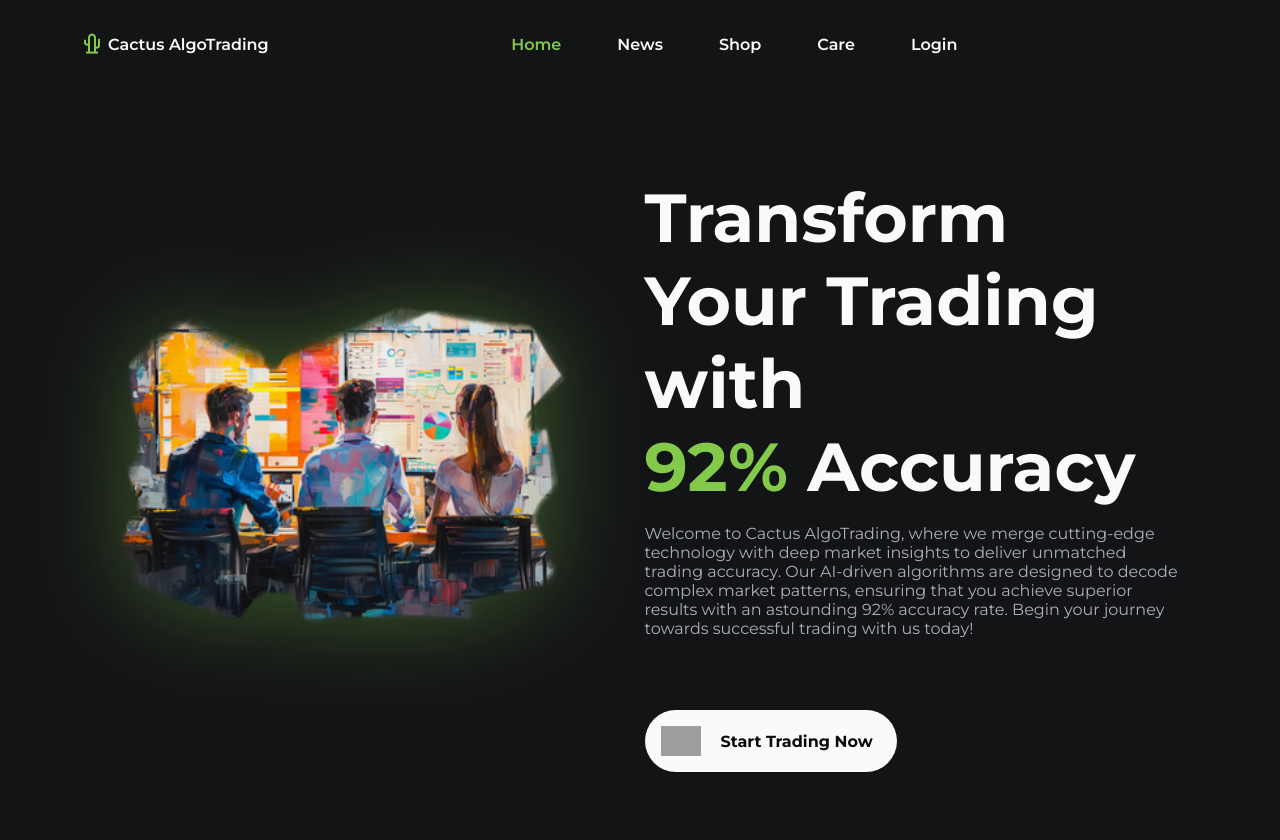
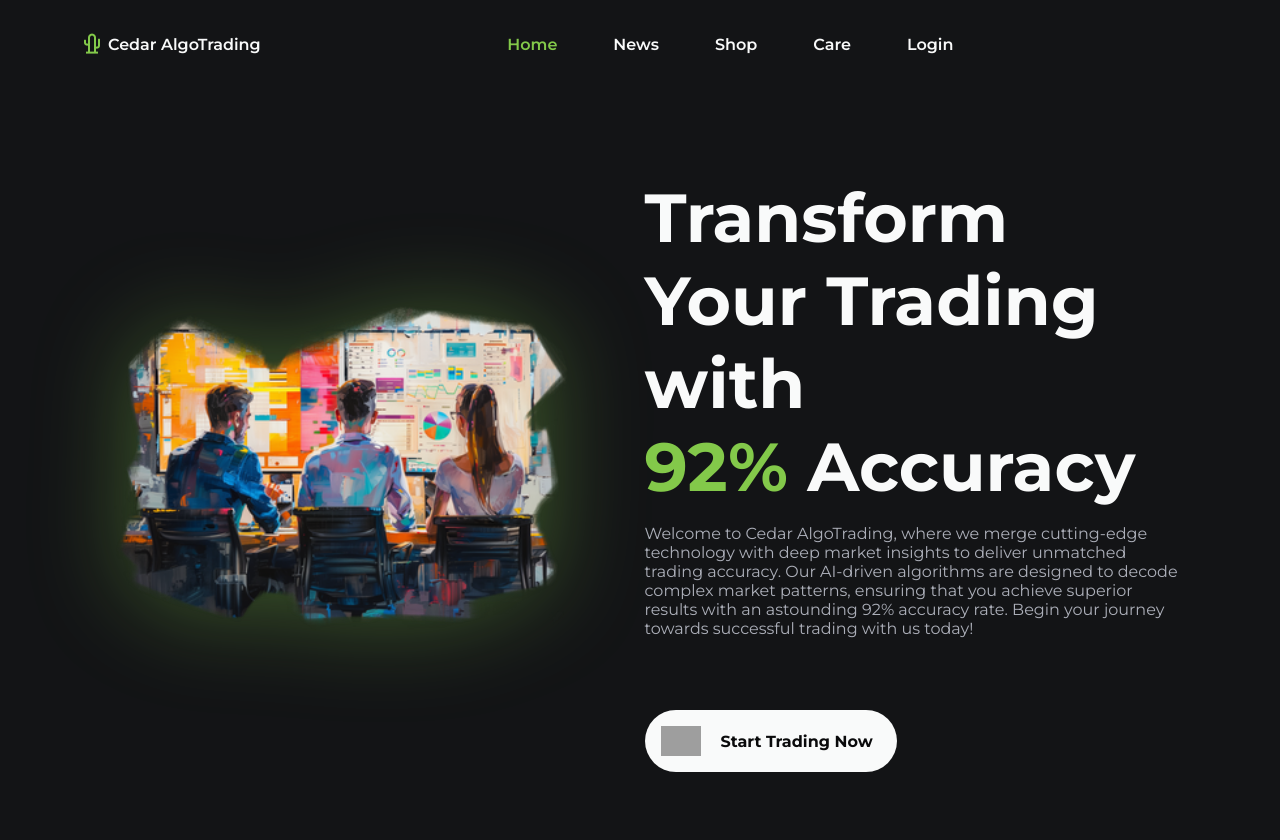
Before and after one commit to Nil-Vaghela/Cedar-Algo, a Flask app: page / in a window 1280 px wide. Shown: the top 840 px of the page. Run offline with Flask 3, Linux system fonts and the light colour scheme; some libraries are stand-ins or nearby versions; grey boxes are pictures that could not be loaded.

Commit message:
New V1.0.0

```diff
--- a/templates/index.html
+++ b/templates/index.html
@@ -13,14 +13,14 @@
       <!--=============== CSS ===============-->
       <link rel="stylesheet" href="static/css/styles.css">
 
-      <title>The Cactus AlgoTrading</title>
+      <title>The Cedar AlgoTrading</title>
    </head>
    <body>
       <!--==================== HEADER ====================-->
       <header class="header" id="header">
          <nav class="nav container">
             <a href="#" class="nav__logo">
-               <i class="ri-cactus-line"></i> Cactus AlgoTrading
+               <i class="ri-cactus-line"></i> Cedar AlgoTrading
             </a>
 
             <div class="nav__menu" id="nav-menu">
@@ -78,7 +78,7 @@
                   </h1>
 
                   <p class="home__description">
-                     Welcome to Cactus AlgoTrading, where we merge cutting-edge technology with deep market insights to deliver unmatched trading accuracy. Our AI-driven algorithms are designed to decode complex market patterns, ensuring that you achieve superior results with an astounding 92% accuracy rate. Begin your journey towards successful trading with us today!
+                     Welcome to Cedar AlgoTrading, where we merge cutting-edge technology with deep market insights to deliver unmatched trading accuracy. Our AI-driven algorithms are designed to decode complex market patterns, ensuring that you achieve superior results with an astounding 92% accuracy rate. Begin your journey towards successful trading with us today!
                   </p>
 
                   <div class="home__buttons">
@@ -105,7 +105,7 @@
                   </h2>
 
                   <p class="new__description">
-                     Embrace the future of trading with Cactus AlgoTrading. Our sophisticated AI algorithms analyze vast amounts of market data in real-time to identify profitable trading opportunities. By leveraging state-of-the-art technologies, we empower traders like you to make informed decisions quickly and efficiently, ensuring that you stay ahead in the fast-paced world of stock trading. Whether you're a seasoned trader or just starting out, our tools are crafted to enhance your trading strategy and increase profitability
+                     Embrace the future of trading with Cedar AlgoTrading. Our sophisticated AI algorithms analyze vast amounts of market data in real-time to identify profitable trading opportunities. By leveraging state-of-the-art technologies, we empower traders like you to make informed decisions quickly and efficiently, ensuring that you stay ahead in the fast-paced world of stock trading. Whether you're a seasoned trader or just starting out, our tools are crafted to enhance your trading strategy and increase profitability
                   </p>
                </div>
 
@@ -297,7 +297,7 @@
          <div class="footer__container container grid">
            <div>
              <a href="#" class="footer__logo">
-               <i class="ri-bar-chart-line"></i> Cactus AlgoTrading
+               <i class="ri-bar-chart-line"></i> Cedar AlgoTrading
              </a>
              <p class="new__description">This platform is for educational purposes only.<br> Trading involves significant risk and may not be suitable for all investors.<br> Please consult with a financial advisor before making any investment decisions.</p>
            </div>
@@ -351,7 +351,7 @@
          </div>
 
          <span class="footer__copy">
-           &#169; 2024 Cactus AlgoTrading. All Rights Reserved.
+           &#169; 2024 Cedar AlgoTrading. All Rights Reserved. V1.0.0
          </span>
        </footer>
 
```
